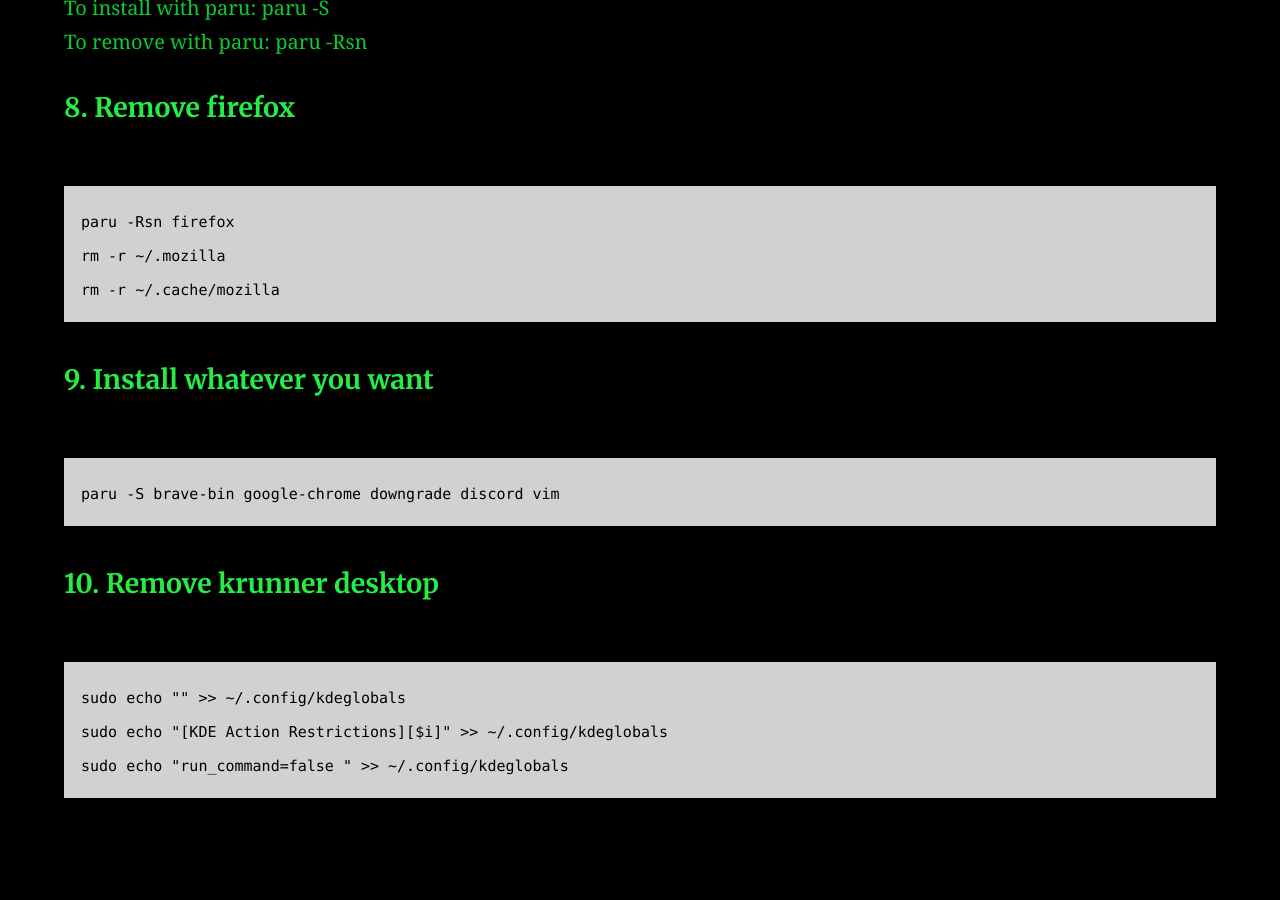
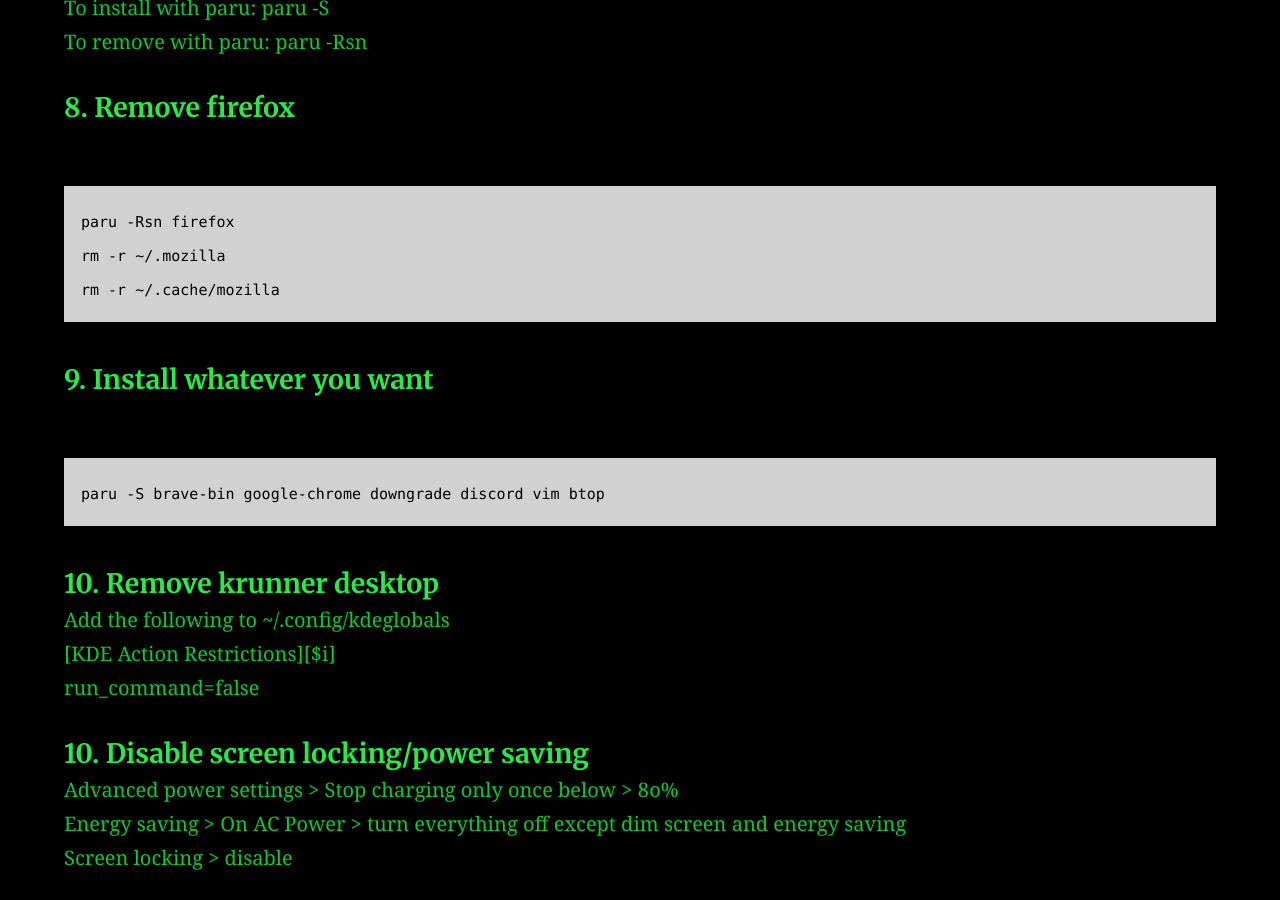
Before and after one commit to AC01010/Connor-McCartney.github.io, a Jekyll site: the page built from _posts/3022-08-27-endeavour.md, in a window 1280 px wide and 900 px high, scrolled down 2024 px. Built offline with Jekyll 4.4.1, drawn with Linux system fonts in a browser that asks for light colours; before the commit the page ends 2856 px from its top, so only the background shows below that.

Commit message:
Update 3022-08-27-endeavour.md

````diff
--- a/_posts/3022-08-27-endeavour.md
+++ b/_posts/3022-08-27-endeavour.md
@@ -77,13 +77,18 @@
 #### 9. Install whatever you want
 <br>
 ```
-paru -S brave-bin google-chrome downgrade discord vim
+paru -S brave-bin google-chrome downgrade discord vim btop
 ```
 
 #### 10. Remove krunner desktop
-<br>
-```
-sudo echo "" >> ~/.config/kdeglobals
-sudo echo "[KDE Action Restrictions][$i]" >> ~/.config/kdeglobals
-sudo echo "run_command=false " >> ~/.config/kdeglobals
-```
+
+Add the following to ~/.config/kdeglobals <br>
+[KDE Action Restrictions][$i] <br>
+run_command=false
+
+
+#### 10. Disable screen locking/power saving
+
+Advanced power settings > Stop charging only once below > 80% <br>
+Energy saving > On AC Power > turn everything off except dim screen and energy saving <br>
+Screen locking > disable
````
